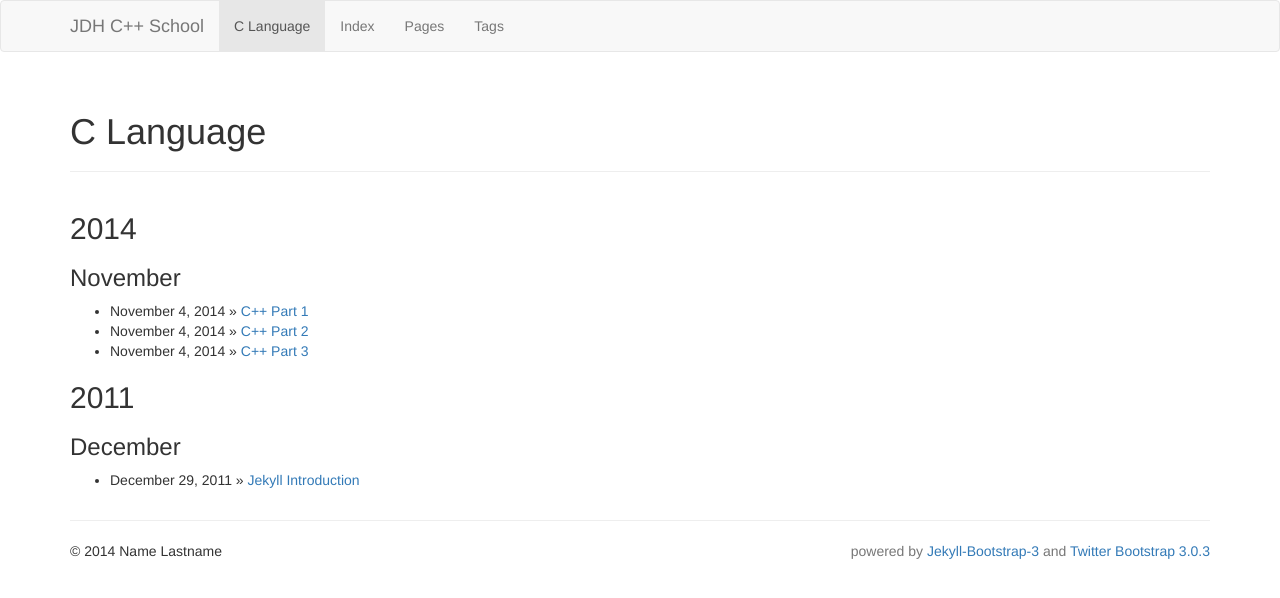
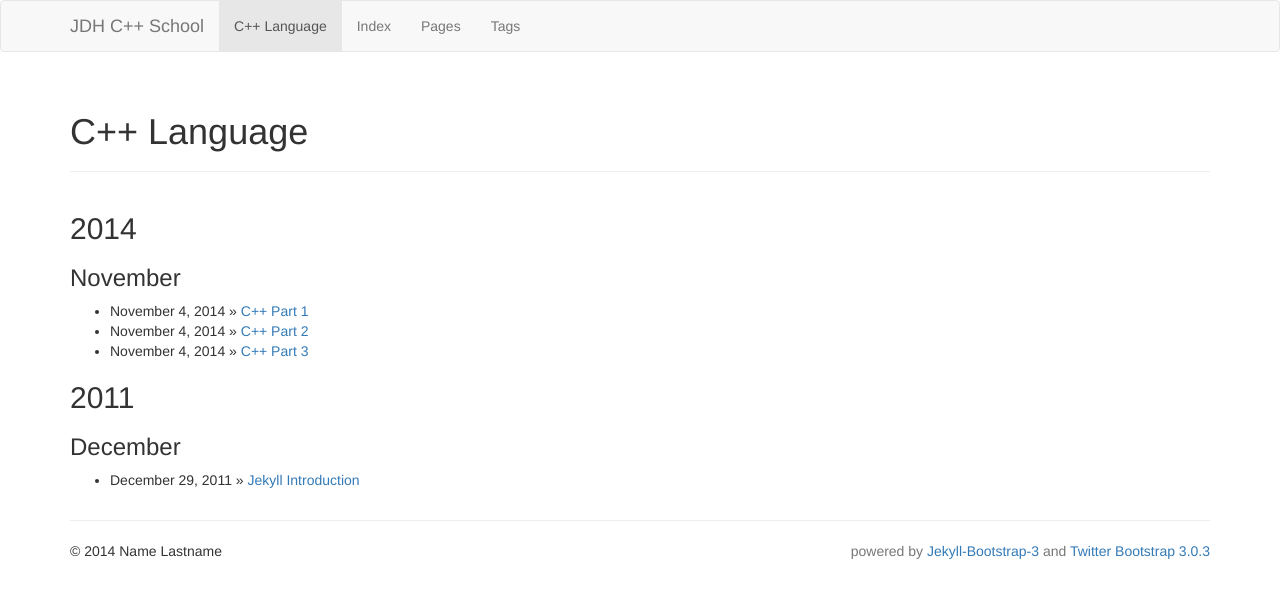
Before and after one commit to jaehwannn/study, a Jekyll site: the page built from archive.html, in a window 1280 px wide. Shown: the top 598 px of the page. Built offline with Jekyll 4.4.1, drawn with Linux system fonts in a browser that asks for light colours; nearby versions of some CDN libraries; library files that are not in the unit come from our copies.

```diff
--- a/archive.html
+++ b/archive.html
@@ -1,7 +1,7 @@
 ---
 layout: page
-title : C Language
-header : Post C Language
+title : C++ Language
+header : Post C++ Language
 group: navigation
 ---
 {% include JB/setup %}
```
Also changed, not shown: _posts/2014-11-04-c-while.md (+7 -0 lines).
